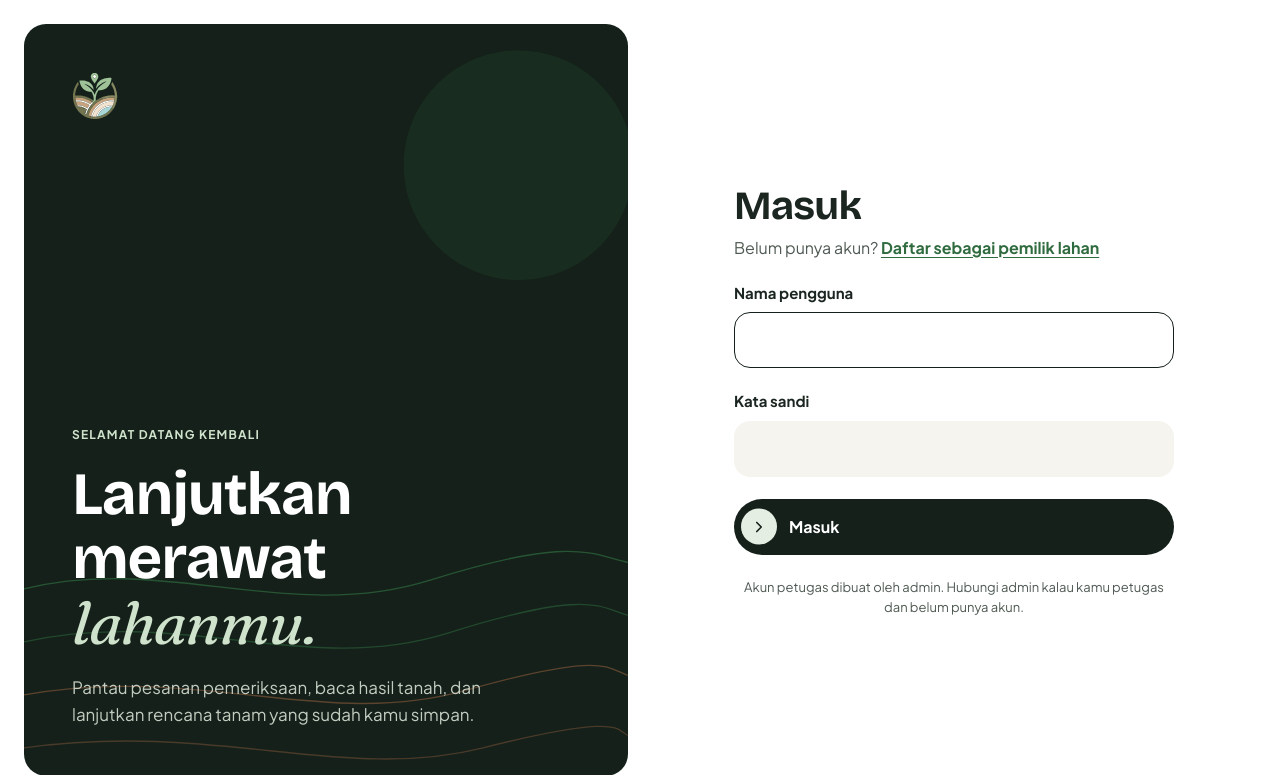
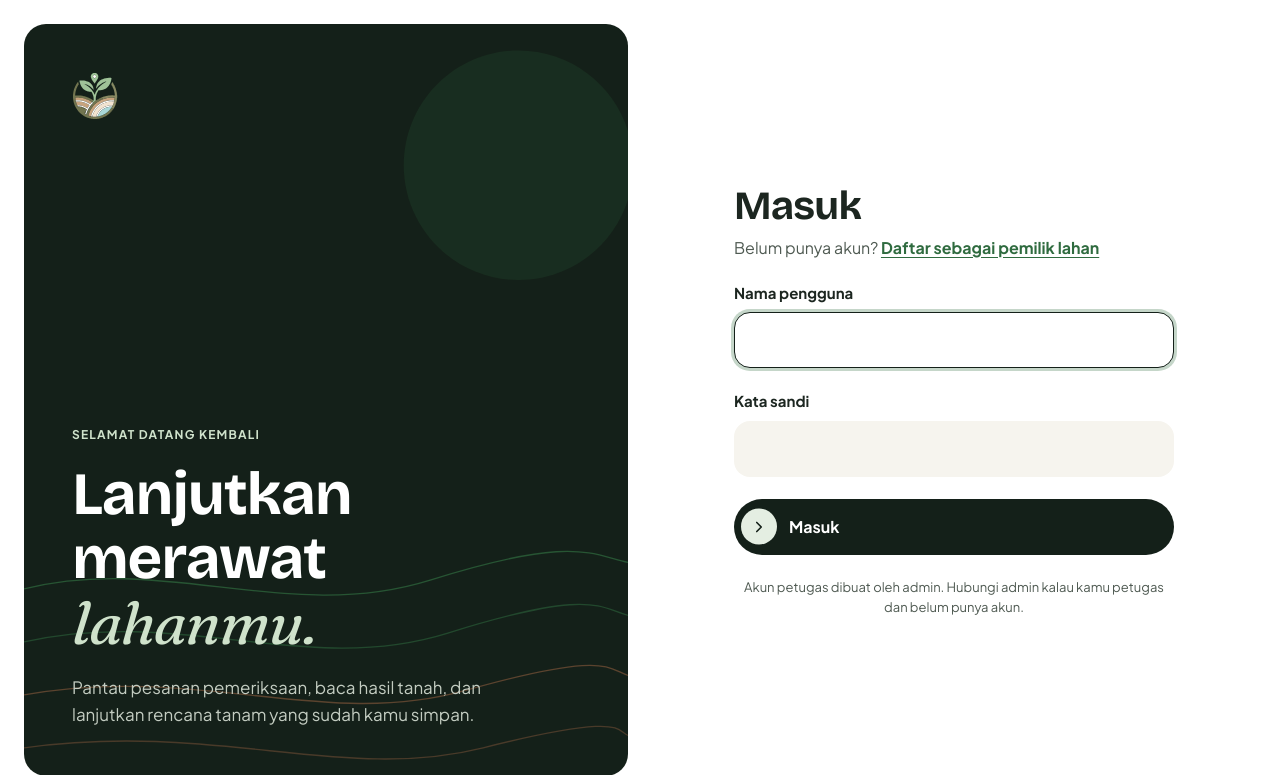
Before and after one commit to pbp-kelompok-d12/wiji, a Django app: page /akun/masuk/ in a window 1280 px wide, with the restyled element focused. Shown: the top 775 px of the page. Run offline with Django 5.2, Linux system fonts and the light colour scheme; some libraries are stand-ins or nearby versions.

Commit message:
style: add a clear focus ring to form fields
Sebelumnya kolom isian cuma mengganti warna garis saat fokus, jadi sulit terlihat bagi pengguna keyboard.

```diff
--- a/static/css/wiji.css
+++ b/static/css/wiji.css
@@ -202,6 +202,7 @@ body {
   outline: none;
   background: #fff;
   border-color: var(--color-forest);
+  box-shadow: 0 0 0 3px rgba(47, 107, 63, 0.28);
 }
 .field-input.is-invalid {
   background: #fff;
```
